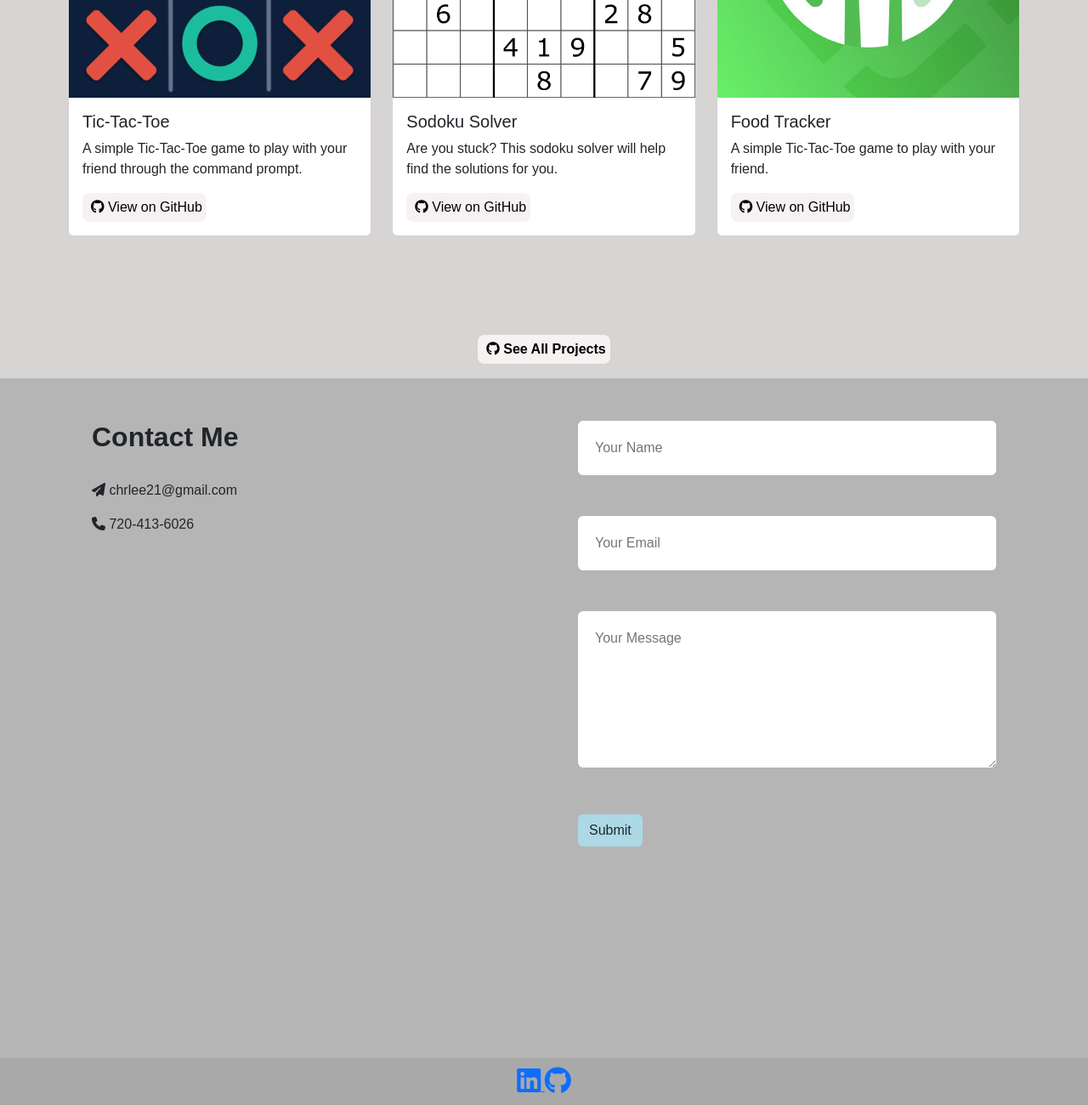
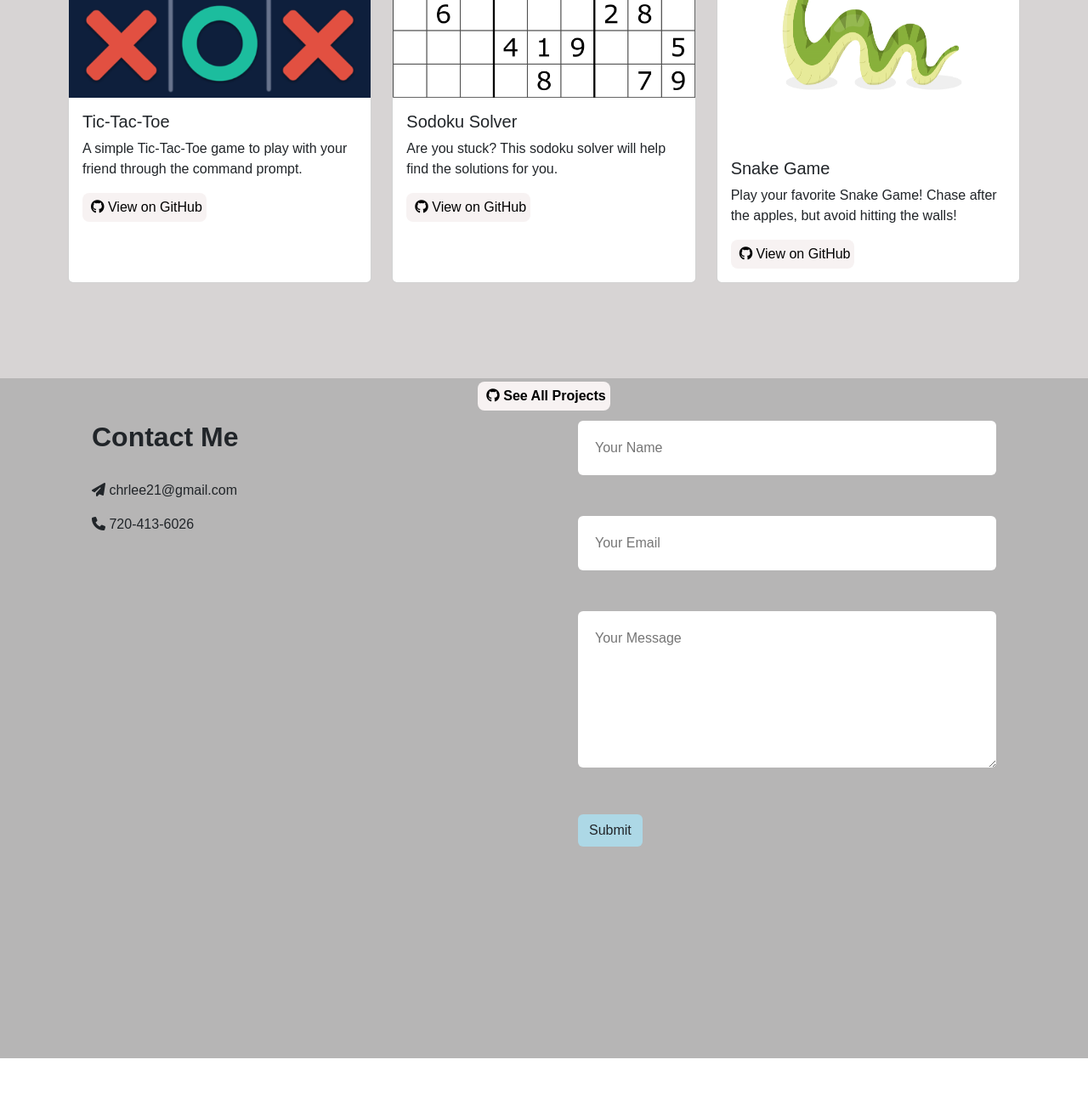
Before and after one commit to chrlee01/Portfolio, a website: page index.html in a window 1280 px wide. Shown: the part 2031-3331 px from the top of the page at 85% size. After the commit the page ends 3276 px from the top, so only its background shows below. Drawn offline with nearby package versions, Linux system fonts and the light colour scheme.

Commit message:
add snake project

```diff
--- a/index.html
+++ b/index.html
@@ -135,11 +135,11 @@
                   </div>
                   <div class="col-md-4 mb-3">
                     <div class="card" >
-                        <img src="/images/food tracker.jpg" alt="foodtracker">
+                        <img src="/images/snakegame.png" alt="snakegame" height="410">
                       <div class="card-body">
-                        <h5 class="card-title">Food Tracker</h5>
-                        <p class="card-text">A simple Tic-Tac-Toe game to play with your friend.</p>
-                        <a class="git-link" href="https://github.com/chrlee01/Portfolio" target="_blank">
+                        <h5 class="card-title">Snake Game</h5>
+                        <p class="card-text">Play your favorite Snake Game! Chase after the apples, but avoid hitting the walls!</p>
+                        <a class="git-link" href="https://github.com/chrlee01/Snake-Game" target="_blank">
                             <button class = "button" > <i class="fab fa-github"></i> View on GitHub</button>
                         </a>
                       </div>
@@ -188,18 +188,6 @@
         </div>
     </div>
 
-    <footer>
-        <div class="social-icons">
-            <a href="https://www.linkedin.com/in/christian-lee-28ab7519a/" target="_blank">
-                <i class="fa-brands fa-linkedin fa-2x"></i>
-            </a>
-            <a href="https://github.com/chrlee01/Portfolio" target="_blank">
-                <i class="fab fa-github fa-2x"></i>
-            </a>
-        </div>
-
-
-    </footer>
 
 
     <script src="https://cdn.jsdelivr.net/npm/bootstrap@5.3.0/dist/js/bootstrap.bundle.min.js" integrity="sha384-geWF76RCwLtnZ8qwWowPQNguL3RmwHVBC9FhGdlKrxdiJJigb/j/68SIy3Te4Bkz" crossorigin="anonymous"></script>
--- a/styles/style.css
+++ b/styles/style.css
@@ -253,10 +253,3 @@ form input, form textarea{
 social-icons{
     color: #ababab;
 }
-
-footer {
-    text-align: center;
-    padding: 10px;
-    background-color: darkgray;
-    color: black;
-  }
```
Also changed, not shown: images/snakegame.png (added).
